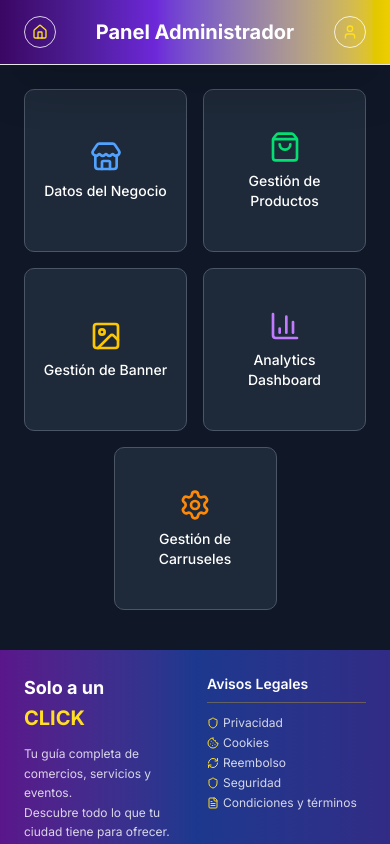
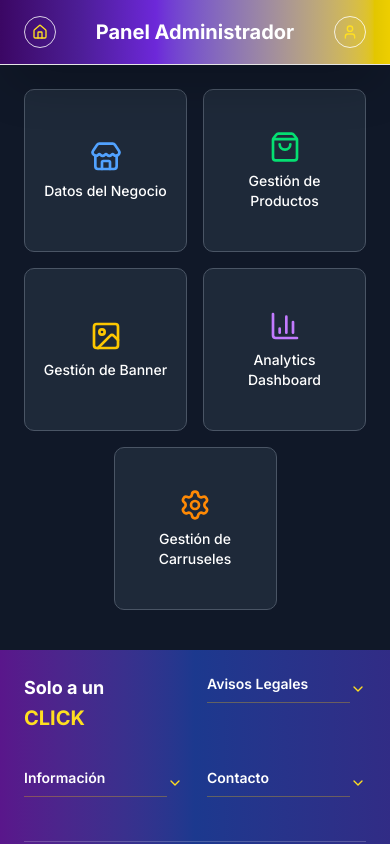
Before and after one commit to nicomagno17/aunclick_home_reactV2, a Next.js app: page /admin in a window 390 px wide. Shown: the top 844 px of the page. Built offline with nearby package versions, Linux system fonts and the light colour scheme.

Commit message:
working of Admin

```diff
--- a/src/app/admin/page.tsx
+++ b/src/app/admin/page.tsx
@@ -1,6 +1,6 @@
 "use client"
 
-import { useState } from 'react'
+import { useState, useEffect, useRef } from 'react'
 import { Tabs, TabsContent, TabsList, TabsTrigger } from '@/components/ui/tabs'
 import { Input } from '@/components/ui/input'
 import { Label } from '@/components/ui/label'
@@ -24,6 +24,7 @@ import {
   Settings,
   ChevronLeft,
   ChevronRight,
+  ChevronDown,
   BarChart3,
   Image,
   ShoppingBag,
@@ -108,6 +109,10 @@ export default function AdminPage() {
   const [showHelpPopup, setShowHelpPopup] = useState(false)
   const [helpContent, setHelpContent] = useState<{ title: string, content: string } | null>(null)
 
+  // Estados para el acordeón del footer móvil
+  const [openFooterSection, setOpenFooterSection] = useState<string | null>(null)
+  const footerRef = useRef<HTMLDivElement>(null)
+
   // Contenido de ayuda para cada sección
   const helpContentData = {
     'datos-negocio': {
@@ -144,6 +149,28 @@ export default function AdminPage() {
     setShowHelpPopup(false)
     setHelpContent(null)
   }
+
+  // Función para alternar secciones del footer
+  const toggleFooterSection = (section: string) => {
+    setOpenFooterSection(openFooterSection === section ? null : section)
+  }
+
+  // useEffect para cerrar el acordeón al hacer clic fuera del footer
+  useEffect(() => {
+    const handleClickOutside = (event: MouseEvent) => {
+      if (footerRef.current && !footerRef.current.contains(event.target as Node)) {
+        setOpenFooterSection(null)
+      }
+    }
+
+    if (openFooterSection) {
+      document.addEventListener('mousedown', handleClickOutside)
+    }
+
+    return () => {
+      document.removeEventListener('mousedown', handleClickOutside)
+    }
+  }, [openFooterSection])
 
   // Estado para información del negocio
   const [businessInfo, setBusinessInfo] = useState({
@@ -2043,9 +2070,12 @@ export default function AdminPage() {
 
         {/* Overlay Message */}
         <div className="absolute inset-0 flex items-center justify-center z-10">
-          <div className="bg-white border-2 border-gray-400 rounded-lg md:px-6 px-4 md:py-5 py-4 shadow-lg text-center md:max-w-sm max-w-[300px]">
-            <h3 className="md:text-lg text-base font-bold text-gray-800 md:mb-2 mb-1.5">¡Próximamente!</h3>
-            <p className="md:text-sm text-xs text-gray-600">Panel de análisis avanzado para monitorear el rendimiento y visualización de tus productos en tiempo real.</p>
+          <div className="bg-white border-2 border-purple-400 rounded-lg md:px-6 px-4 md:py-5 py-4 shadow-lg text-center md:max-w-sm max-w-[300px]">
+            <h3 className="md:text-lg text-base font-bold text-gray-800 md:mb-3 mb-2">📊 Analytics Dashboard</h3>
+            <p className="md:text-sm text-xs text-gray-700 md:mb-3 mb-2">Panel de análisis avanzado que te permite monitorear en tiempo real el rendimiento de tu negocio: visualizaciones de productos, interacciones de clientes, consultas recibidas y estadísticas detalladas de tus publicaciones.</p>
+            <div className="bg-gradient-to-r from-purple-100 to-blue-100 rounded-lg md:py-2 py-1.5 md:px-3 px-2 border border-purple-300">
+              <p className="md:text-xs text-[10px] font-semibold text-purple-800">✨ Disponible para clientes Premium</p>
+            </div>
           </div>
         </div>
       </div>
@@ -2106,9 +2136,12 @@ export default function AdminPage() {
         <Tabs defaultValue="carrusel1" className={`w-full ${activeContainer === 'carruseles' ? 'block' : 'hidden md:block'}`}>
           {/* Overlay Message */}
           <div className="absolute inset-0 flex items-center justify-center z-10">
-            <div className="bg-white border-2 border-gray-400 rounded-lg md:px-6 px-4 md:py-5 py-4 shadow-lg text-center md:max-w-sm max-w-[300px]">
-              <h3 className="md:text-lg text-base font-bold text-gray-800 md:mb-2 mb-1.5">¡Próximamente!</h3>
-              <p className="md:text-sm text-xs text-gray-600">Sistema de gestión de carruseles para mostrar tus productos destacados en la página principal.</p>
+            <div className="bg-white border-2 border-purple-400 rounded-lg md:px-6 px-4 md:py-5 py-4 shadow-lg text-center md:max-w-sm max-w-[300px]">
+              <h3 className="md:text-lg text-base font-bold text-gray-800 md:mb-3 mb-2">🎠 Gestión de Carruseles</h3>
+              <p className="md:text-sm text-xs text-gray-700 md:mb-3 mb-2">Sistema avanzado de carruseles que te permite organizar y exhibir tus productos destacados en galerías visuales rotativas en la página principal de tu negocio. Hasta 16 posiciones disponibles en 2 carruseles personalizables.</p>
+              <div className="bg-gradient-to-r from-purple-100 to-blue-100 rounded-lg md:py-2 py-1.5 md:px-3 px-2 border border-purple-300">
+                <p className="md:text-xs text-[10px] font-semibold text-purple-800">✨ Disponible para clientes Premium</p>
+              </div>
             </div>
           </div>
           <TabsList className="grid grid-cols-2 w-full md:max-w-md max-w-xs mx-auto md:px-6 px-3 md:mb-8 mb-6 bg-gray-800 border border-gray-700 rounded-lg p-1">
@@ -2818,9 +2851,12 @@ export default function AdminPage() {
       <div className={`px-6 pb-4 ${activeContainer === 'gestion-banner' ? 'block' : 'hidden md:block'} relative`}>
         {/* Overlay Message - Colocado fuera del contenedor con distorsión */}
         <div className="absolute inset-0 flex items-center justify-center z-20">
-          <div className="bg-white border-2 border-gray-400 rounded-lg md:px-6 px-4 md:py-5 py-4 shadow-lg text-center md:max-w-sm max-w-[300px]">
-            <h3 className="md:text-lg text-base font-bold text-gray-800 md:mb-2 mb-1.5">¡Próximamente!</h3>
-            <p className="md:text-sm text-xs text-gray-600">Sistema de gestión de banners para promocionar ofertas especiales en lugares destacados de tu página.</p>
+          <div className="bg-white border-2 border-purple-400 rounded-lg md:px-6 px-4 md:py-5 py-4 shadow-lg text-center md:max-w-sm max-w-[300px]">
+            <h3 className="md:text-lg text-base font-bold text-gray-800 md:mb-3 mb-2">🎯 Gestión de Banners</h3>
+            <p className="md:text-sm text-xs text-gray-700 md:mb-3 mb-2">Sistema de banners publicitarios que te permite crear y gestionar anuncios visuales prominentes en zonas estratégicas de tu página. Ideal para promocionar ofertas especiales, productos destacados o eventos importantes.</p>
+            <div className="bg-gradient-to-r from-purple-100 to-blue-100 rounded-lg md:py-2 py-1.5 md:px-3 px-2 border border-purple-300">
+              <p className="md:text-xs text-[10px] font-semibold text-purple-800">✨ Disponible para clientes Premium</p>
+            </div>
           </div>
         </div>
 
@@ -3518,7 +3554,7 @@ export default function AdminPage() {
       </Dialog>
 
       {/* Mobile-only footer - appears at the end */}
-      <div className="md:hidden block bg-gradient-to-r from-purple-900 via-blue-900 to-indigo-900 text-white py-6 px-6">
+      <div ref={footerRef} className="md:hidden block bg-gradient-to-r from-purple-900 via-blue-900 to-indigo-900 text-white py-6 px-6">
         <div className="container mx-auto">
           {/* Fila superior - 2 filas de 2 columnas en móvil, 4 columnas en desktop */}
           <div className="grid grid-cols-1 md:grid-cols-4 gap-6 md:gap-8 mb-8">
@@ -3532,20 +3568,28 @@ export default function AdminPage() {
                   <h2 className="text-lg md:text-2xl font-bold text-white mb-0.5">Solo a un</h2>
                   <h2 className="text-xl md:text-3xl font-bold text-yellow-300">CLICK</h2>
                 </div>
-                <p className="text-primary-foreground/80 text-xs md:text-sm leading-relaxed">
-                  Tu guía completa de comercios, servicios y eventos.
-                </p>
-                <p className="text-primary-foreground/80 text-xs md:text-sm leading-relaxed">
-                  Descubre todo lo que tu ciudad tiene para ofrecer.
-                </p>
               </div>
 
               {/* Columna 2 - Avisos Legales (intercambiado con Contacto) */}
               <div className="text-left">
-                <h3 className="text-sm md:text-lg font-semibold text-white mb-3 md:mb-4 border-b border-yellow-400/30 pb-2">
+                <div
+                  className="flex items-center justify-between cursor-pointer"
+                  onClick={() => toggleFooterSection('avisos-legales')}
+                >
+                  <h3 className="text-sm md:text-lg font-semibold text-white mb-3 md:mb-4 border-b border-yellow-400/30 pb-2 flex-1">
                     Avisos Legales
                   </h3>
-                <div className="space-y-1 md:space-y-2">
+                  <ChevronDown
+                    className={`w-4 h-4 text-yellow-300 transition-transform duration-300 mb-3 md:mb-4 ${
+                      openFooterSection === 'avisos-legales' ? 'rotate-180' : ''
+                    }`}
+                  />
+                </div>
+                <div
+                  className={`space-y-1 md:space-y-2 overflow-hidden transition-all duration-300 ${
+                    openFooterSection === 'avisos-legales' ? 'max-h-96 opacity-100' : 'max-h-0 opacity-0'
+                  }`}
+                >
                   <a href="#" className="flex items-center gap-1 md:gap-2 text-primary-foreground/80 text-xs hover:text-yellow-300 transition-colors duration-200">
                     <Shield className="w-3 h-3 md:w-4 md:h-4 text-yellow-300" />
                     Privacidad
@@ -3575,10 +3619,24 @@ export default function AdminPage() {
 
               {/* Columna 3 - Información */}
               <div className="text-left">
-                <h3 className="text-sm md:text-lg font-semibold text-white mb-3 md:mb-4 border-b border-yellow-400/30 pb-2">
+                <div
+                  className="flex items-center justify-between cursor-pointer"
+                  onClick={() => toggleFooterSection('informacion')}
+                >
+                  <h3 className="text-sm md:text-lg font-semibold text-white mb-3 md:mb-4 border-b border-yellow-400/30 pb-2 flex-1">
                     Información
                   </h3>
-                <div className="space-y-1 md:space-y-2">
+                  <ChevronDown
+                    className={`w-4 h-4 text-yellow-300 transition-transform duration-300 mb-3 md:mb-4 ${
+                      openFooterSection === 'informacion' ? 'rotate-180' : ''
+                    }`}
+                  />
+                </div>
+                <div
+                  className={`space-y-1 md:space-y-2 overflow-hidden transition-all duration-300 ${
+                    openFooterSection === 'informacion' ? 'max-h-96 opacity-100' : 'max-h-0 opacity-0'
+                  }`}
+                >
                   <a href="#" className="flex items-center gap-1 md:gap-2 text-primary-foreground/80 text-xs hover:text-yellow-300 transition-colors duration-200">
                     <Users className="w-3 h-3 md:w-4 md:h-4 text-yellow-300" />
                     Sobre Nosotros
@@ -3596,10 +3654,24 @@ export default function AdminPage() {
 
               {/* Columna 4 - Contacto (intercambiado con Avisos Legales) */}
               <div className="text-left">
-                <h3 className="text-sm md:text-lg font-semibold text-white mb-3 md:mb-4 border-b border-yellow-400/30 pb-2">
+                <div
+                  className="flex items-center justify-between cursor-pointer"
+                  onClick={() => toggleFooterSection('contacto')}
+                >
+                  <h3 className="text-sm md:text-lg font-semibold text-white mb-3 md:mb-4 border-b border-yellow-400/30 pb-2 flex-1">
                     Contacto
                   </h3>
-                <div className="space-y-2 md:space-y-3">
+                  <ChevronDown
+                    className={`w-4 h-4 text-yellow-300 transition-transform duration-300 mb-3 md:mb-4 ${
+                      openFooterSection === 'contacto' ? 'rotate-180' : ''
+                    }`}
+                  />
+                </div>
+                <div
+                  className={`space-y-2 md:space-y-3 overflow-hidden transition-all duration-300 ${
+                    openFooterSection === 'contacto' ? 'max-h-96 opacity-100' : 'max-h-0 opacity-0'
+                  }`}
+                >
                   <div className="flex items-center gap-2 md:gap-3">
                     <Mail className="w-3 h-3 md:w-4 md:h-4 text-yellow-300" />
                     <span className="text-primary-foreground/80 text-xs">soloaunclick@gmail.com</span>
```
Lines whose indentation alone changed are shown as unchanged.
